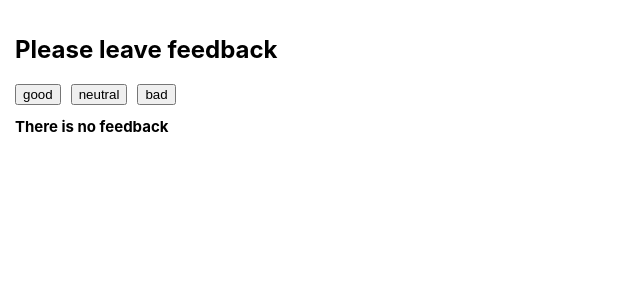
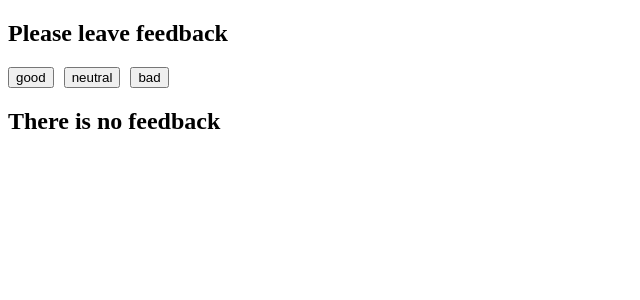
Before and after one commit to DyatlovSergey/goit-react-hw-02-feedback, a React (Create React App) app: page / in a window 1280 px wide. Shown: the top 300 px of the page, without its empty margins (0-640 px from the left). Built offline with nearby package versions, Linux system fonts and the light colour scheme.

Commit message:
update files

```diff
--- a/src/Components/FeedbackForm.module.css
+++ b/src/Components/FeedbackForm.module.css
@@ -1,10 +1,6 @@
 p {
   font-size: 25px;
   font-weight: 700;
-}
-
-.container {
-  padding: 15px;
 }
 
 .buttonList {
@@ -21,7 +17,3 @@
   display: flex;
   margin-bottom: 10px;
 }
-
-.notification {
-  font-size: 15px;
-}
--- a/src/index.css
+++ /dev/null
@@ -1,13 +0,0 @@
-body {
-  margin: 0;
-  font-family: -apple-system, BlinkMacSystemFont, 'Segoe UI', 'Roboto', 'Oxygen',
-    'Ubuntu', 'Cantarell', 'Fira Sans', 'Droid Sans', 'Helvetica Neue',
-    sans-serif;
-  -webkit-font-smoothing: antialiased;
-  -moz-osx-font-smoothing: grayscale;
-}
-
-code {
-  font-family: source-code-pro, Menlo, Monaco, Consolas, 'Courier New',
-    monospace;
-}
--- a/src/index.js
+++ b/src/index.js
@@ -1,17 +1,10 @@
-import React from 'react';
-import ReactDOM from 'react-dom';
-import './index.css';
-import App from './App';
-import reportWebVitals from './reportWebVitals';
+import React from "react";
+import ReactDOM from "react-dom";
+import App from "./App";
 
 ReactDOM.render(
   <React.StrictMode>
     <App />
   </React.StrictMode>,
-  document.getElementById('root')
+  document.getElementById("root")
 );
-
-// If you want to start measuring performance in your app, pass a function
-// to log results (for example: reportWebVitals(console.log))
-// or send to an analytics endpoint. Learn more: https://bit.ly/CRA-vitals
-reportWebVitals();
--- a/src/reportWebVitals.js
+++ /dev/null
@@ -1,13 +0,0 @@
-const reportWebVitals = onPerfEntry => {
-  if (onPerfEntry && onPerfEntry instanceof Function) {
-    import('web-vitals').then(({ getCLS, getFID, getFCP, getLCP, getTTFB }) => {
-      getCLS(onPerfEntry);
-      getFID(onPerfEntry);
-      getFCP(onPerfEntry);
-      getLCP(onPerfEntry);
-      getTTFB(onPerfEntry);
-    });
-  }
-};
-
-export default reportWebVitals;
```
Also changed, not shown: src/setupTests.js (deleted, +0 -5 lines), src/logo.svg (deleted), 1 other file (tests, documents, lock files or other folders).
